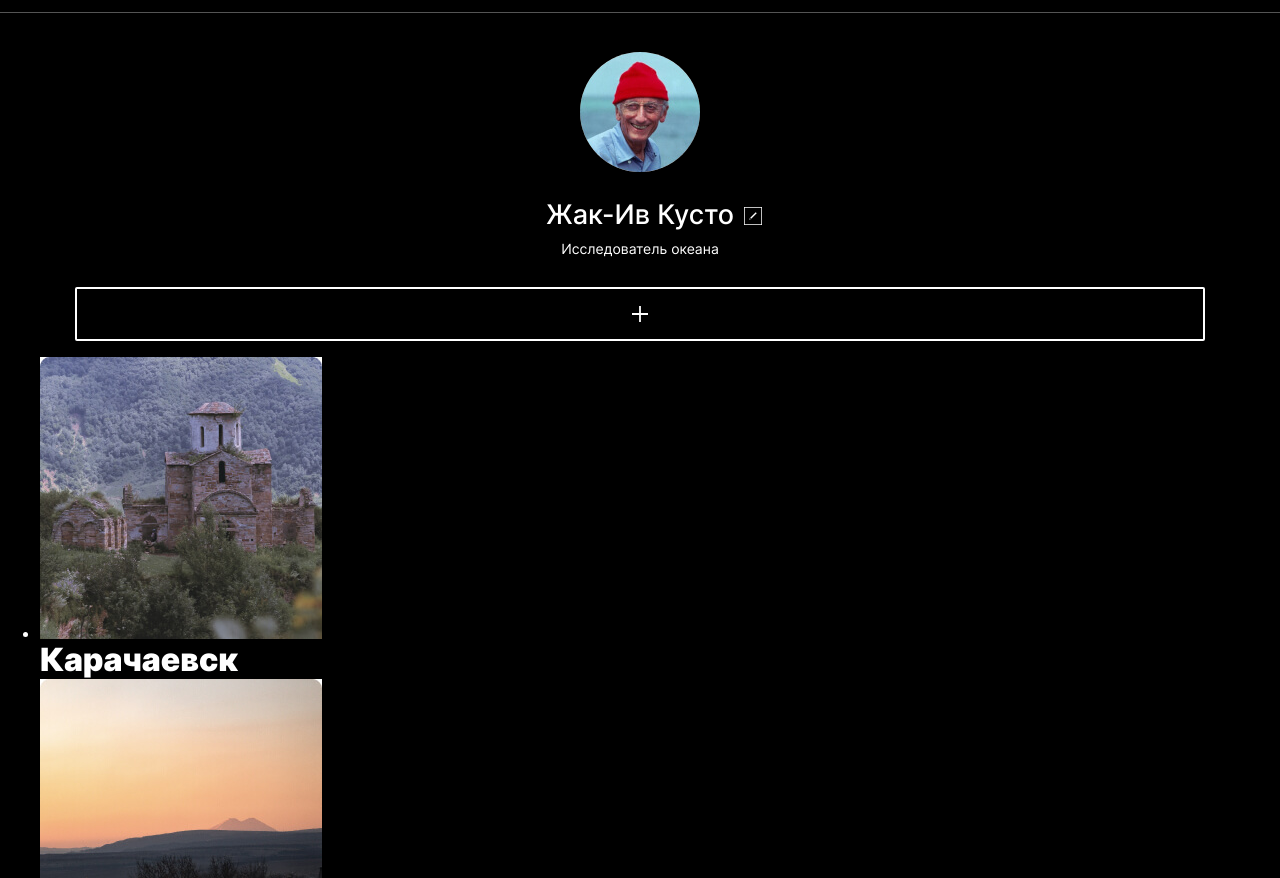
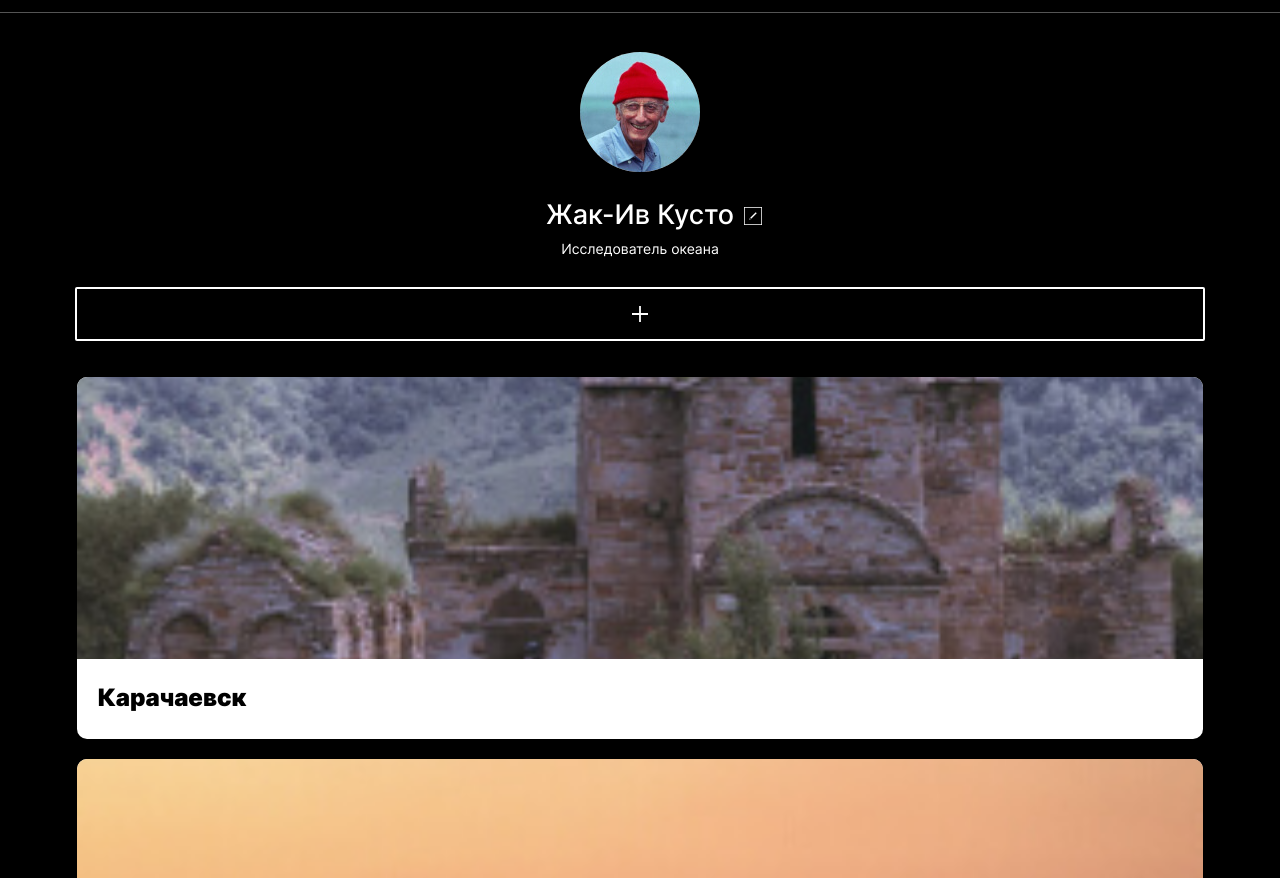
Before and after one commit to trashmarket/mesto-project, a plain HTML site: page index.html in a window 1280 px wide. Shown: the part 74-952 px from the top of the page. Drawn offline with Linux system fonts and the light colour scheme; files whose address does not match are found by name.

Commit message:
before hearts

```diff
--- /dev/null
+++ b/blocks/photo-cards/__img/photo-cards__img.css
@@ -0,0 +1,5 @@
+.photo-cards__img {
+  width: 100%;
+  height: 282px;
+  object-fit: cover;
+}
--- /dev/null
+++ b/blocks/photo-cards/__item/photo-cards__item.css
@@ -0,0 +1,8 @@
+.photo-cards__item {
+  overflow: hidden;
+  border-radius: 10px;
+  background-color: #fff;
+  margin-bottom: 20px;
+  min-height: 362px;
+  position: relative;
+}
--- /dev/null
+++ b/blocks/photo-cards/__list/photo-cards__list.css
@@ -0,0 +1,6 @@
+.photo-cards__list {
+  list-style: none;
+  padding: 0;
+  width: 88%;
+  margin: 0 auto;
+}
--- /dev/null
+++ b/blocks/photo-cards/__title/photo-cards__title.css
@@ -0,0 +1,13 @@
+.photo-cards__title {
+  background-color: #fff;
+  color: #000;
+  font-weight: 900;
+  font-size: 24px;
+  line-height: 29px;
+  text-overflow: ellipsis;
+  white-space: nowrap;
+  overflow: hidden;
+  padding: 21px 0 0 21px;
+  width: 181px;
+  position: relative;
+}
--- a/blocks/profile/__button/profile__button.css
+++ b/blocks/profile/__button/profile__button.css
@@ -9,13 +9,5 @@
   border: 2px solid #FFFFFF;
   border-radius: 2px;
   height: 50px;
+  margin-bottom: 36px;
 }
-
-/* .profile__button::after {
-  content: "";
-  width: 16px;
-  height: 16px;
-  position: absolute;
-  background-image: url(../../../images/pluse.svg);
-  right: 0;
-} */
--- a/index.html
+++ b/index.html
@@ -57,7 +57,7 @@
         </li>
         <li class="photo-cards__item">
           <img src="images/karachaivsk.jpg" alt="Старая церковь среди гор" class="photo-cards__img">
-          <h2 class="photo-cards__title">Карачаево-Ч</h2>
+          <h2 class="photo-cards__title">Карачаево-Черкеск</h2>
         </li>
       </ul>
     </section>
--- a/styles/index.css
+++ b/styles/index.css
@@ -12,3 +12,7 @@
 @import url(../blocks/profile/__sub-title/profile__sub-title.css);
 @import url(../blocks/profile/__button/profile__button.css);
 @import url(../blocks/profile/__pluse/profile__pluse.css);
+@import url(../blocks/photo-cards/__list/photo-cards__list.css);
+@import url(../blocks/photo-cards/__item/photo-cards__item.css);
+@import url(../blocks/photo-cards/__img/photo-cards__img.css);
+@import url(../blocks/photo-cards/__title/photo-cards__title.css);
```
Also changed, not shown: images/Vector.svg (added), images/black-heart.svg (added), images/grey-heart.svg (added), images/heart.svg (added).
